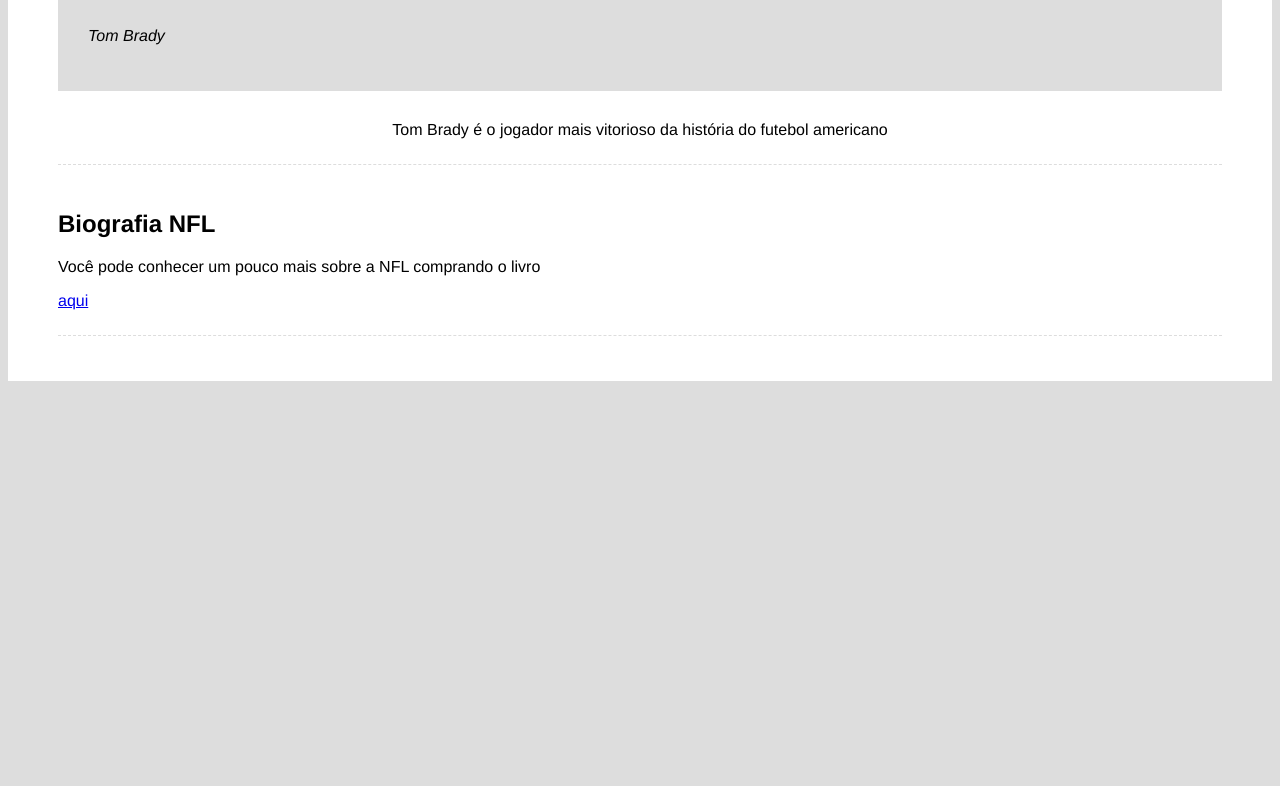
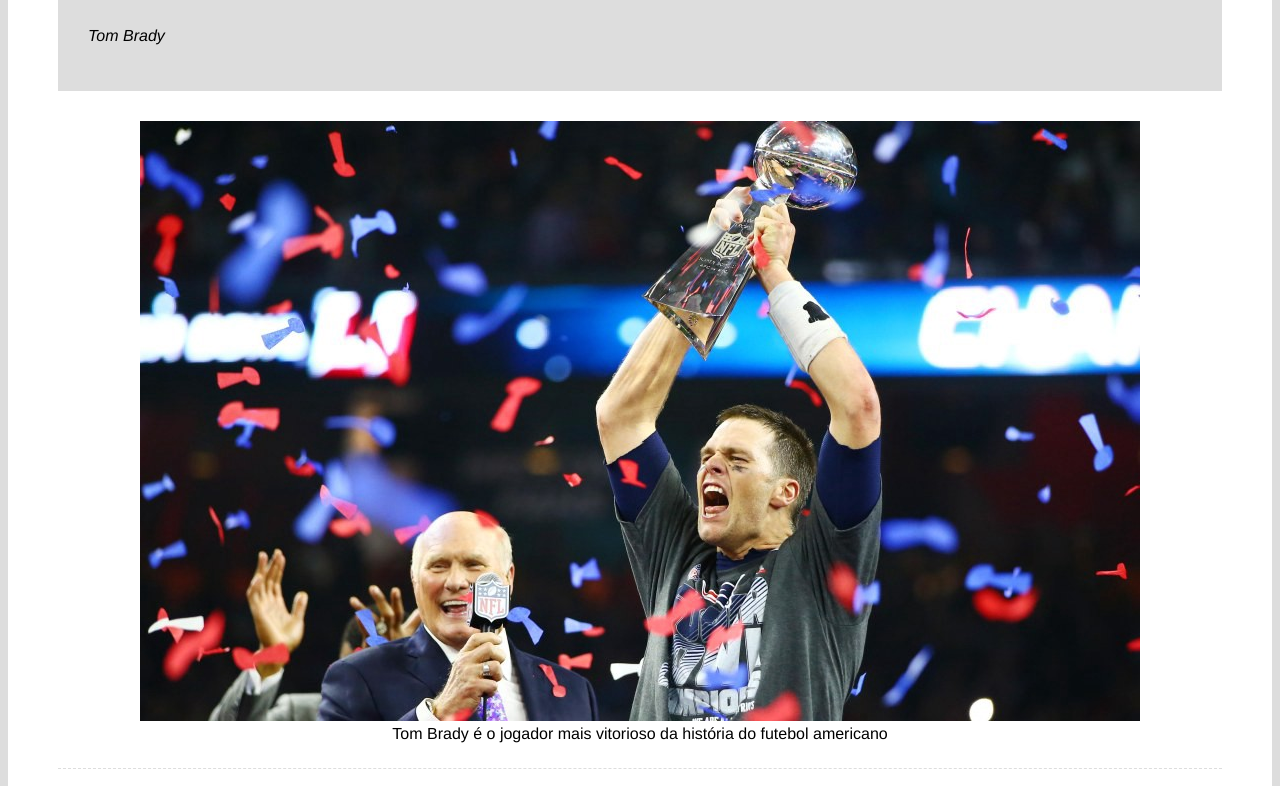
Before and after one commit to marceloronald96/projeto-html, a plain HTML site: page index.html in a window 1280 px wide. Shown: the part 1594-2380 px from the top of the page. Before the commit the page ends 1983 px from the top, so only its background shows below. Drawn offline with Linux system fonts and the light colour scheme.

Commit message:
foto tom brady

```diff
--- a/index.html
+++ b/index.html
@@ -73,7 +73,10 @@
         </div>
         <!--Segunda imagem de destaque-->
         <div class="img-destaque" src="img/Tom Brady.jpeg">
+            <figure>
+                <img src="img/Tom Brady.jpeg" alt="Tom Brady">
             <figcaption> Tom Brady é o jogador mais vitorioso da história do futebol americano</figcaption>
+            </figure>
         </div>
         <!--Biografia-->
         <div class="biografia-container">
```
